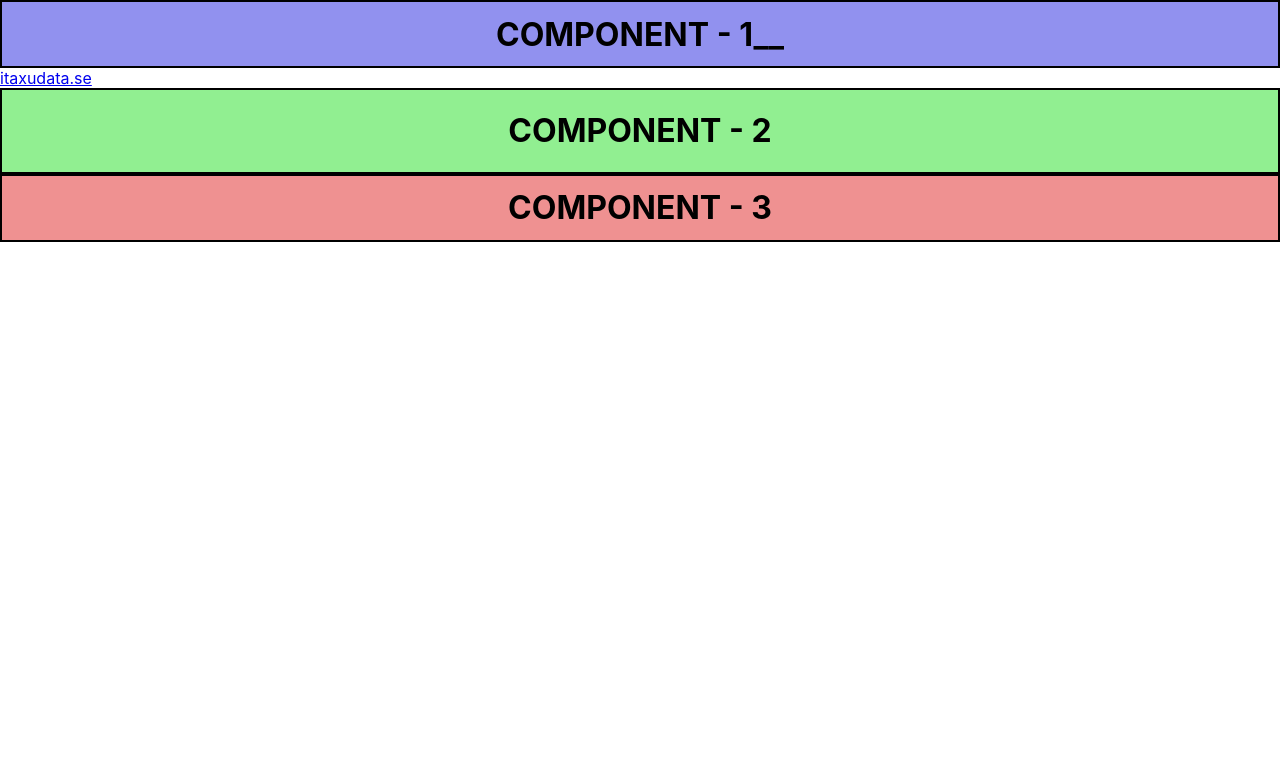
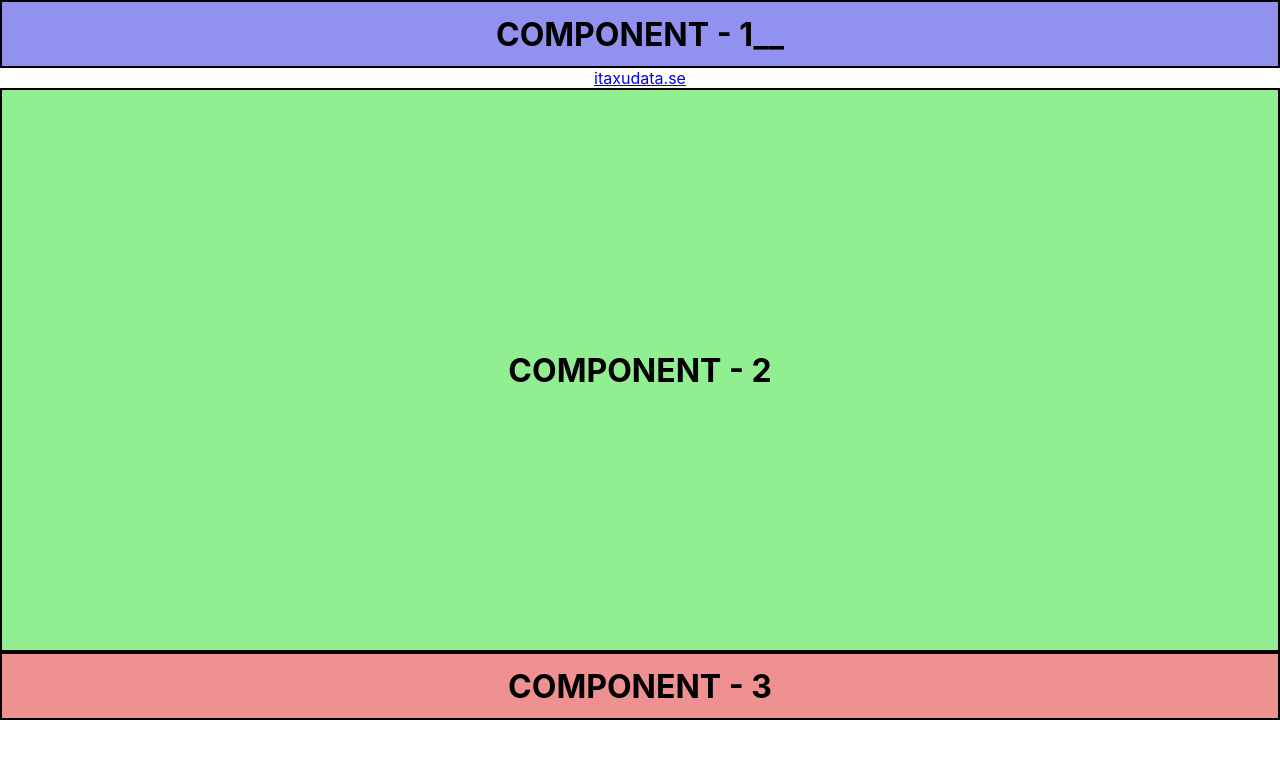
Before and after one commit to itaxudata/sandbox, a React (Create React App) app: page / in a window 1280 px wide. Shown: the top 758 px of the page. Built offline with nearby package versions, Linux system fonts and the light colour scheme; the HTML template or start-up script is replaced by a standard one.

Commit message:
Update App.css

```diff
--- a/src/App.css
+++ b/src/App.css
@@ -1,4 +1,4 @@
-o.App {
+.App {
   text-align: center;
   display: flex;
   justify-content: space-between;
```
